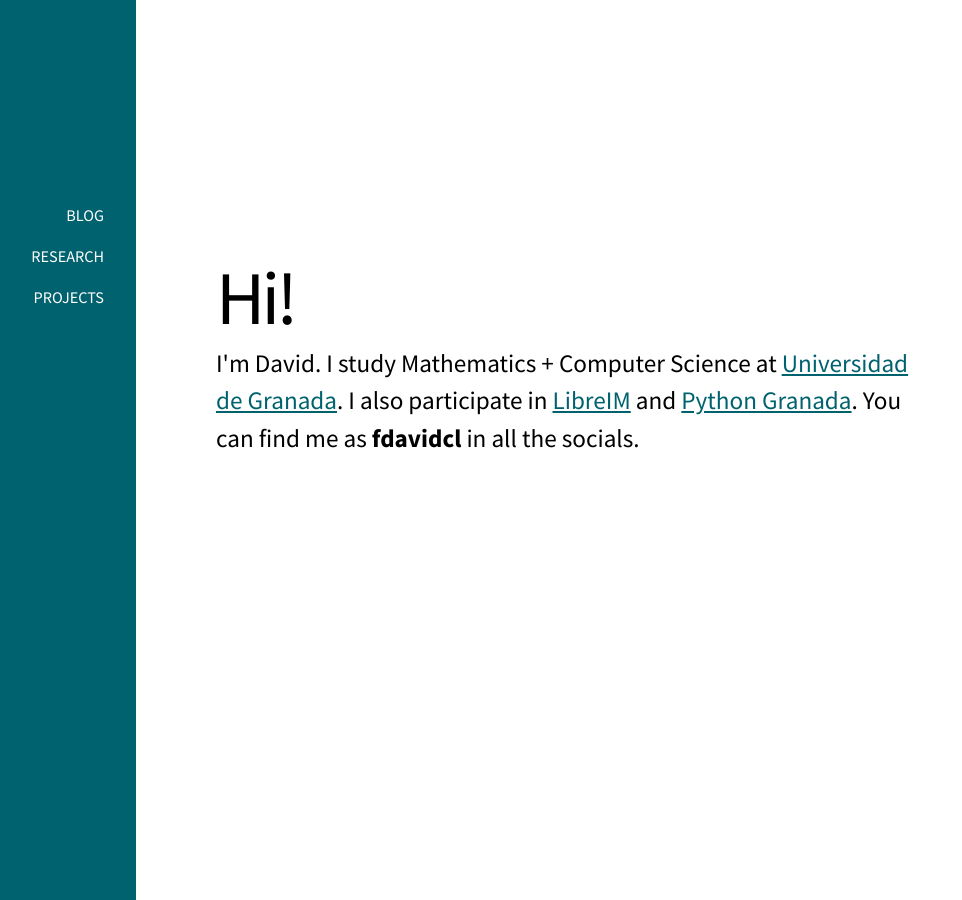
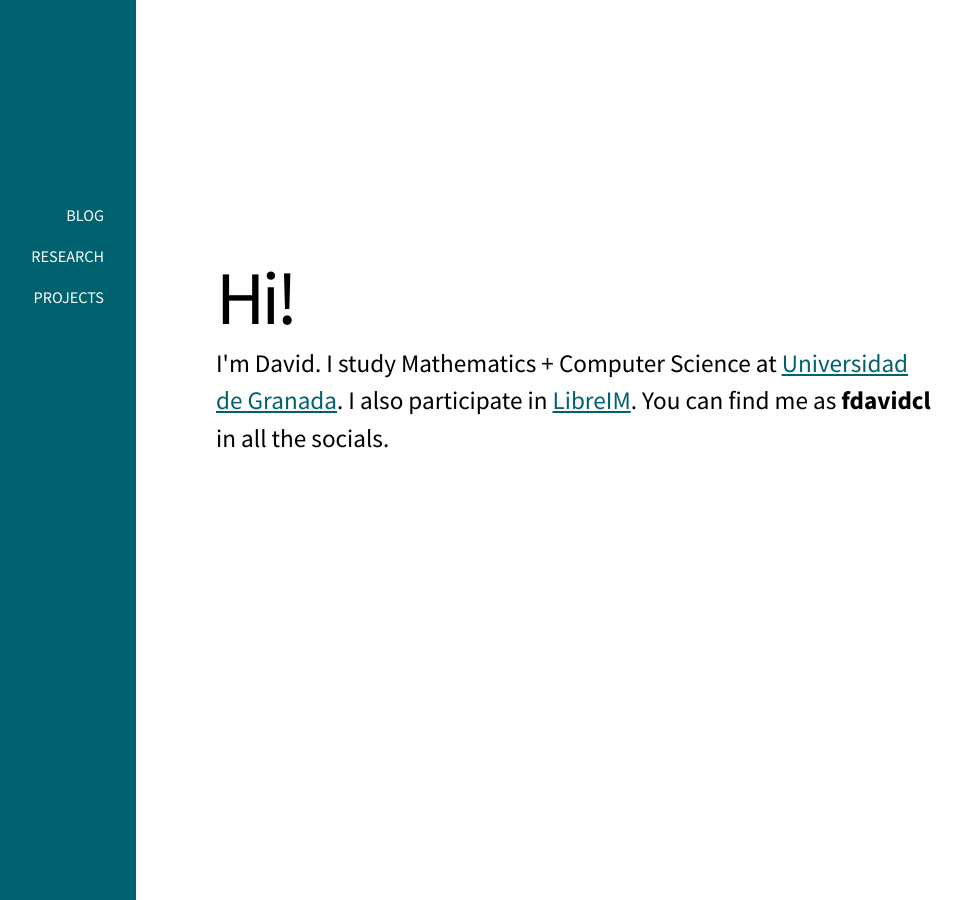
Before and after one commit to fdavidcl/fdavidcl.github.io, a Jekyll site: the page built from index.html, in a window 1280 px wide. Shown: the whole page, without its empty margins (248-1210 px from the left). Built offline with Jekyll 4.4.1, drawn with Linux system fonts in a browser that asks for light colours; nearby versions of some CDN libraries.

Commit message:
Update index.html

```diff
--- a/index.html
+++ b/index.html
@@ -7,8 +7,7 @@ layout: default
 
   I'm David. I study Mathematics + Computer Science at
   <a href="http://www.ugr.es/">Universidad de Granada</a>.
-  I also participate in <a href="http://tux.ugr.es/dgiim/">LibreIM</a> and
-  <a href="http://www.python-granada.es/">Python Granada</a>. You can find me
+  I also participate in <a href="http://tux.ugr.es/dgiim/">LibreIM</a>. You can find me
   as <strong>fdavidcl</strong> in all the socials.
 
 </article>
```
